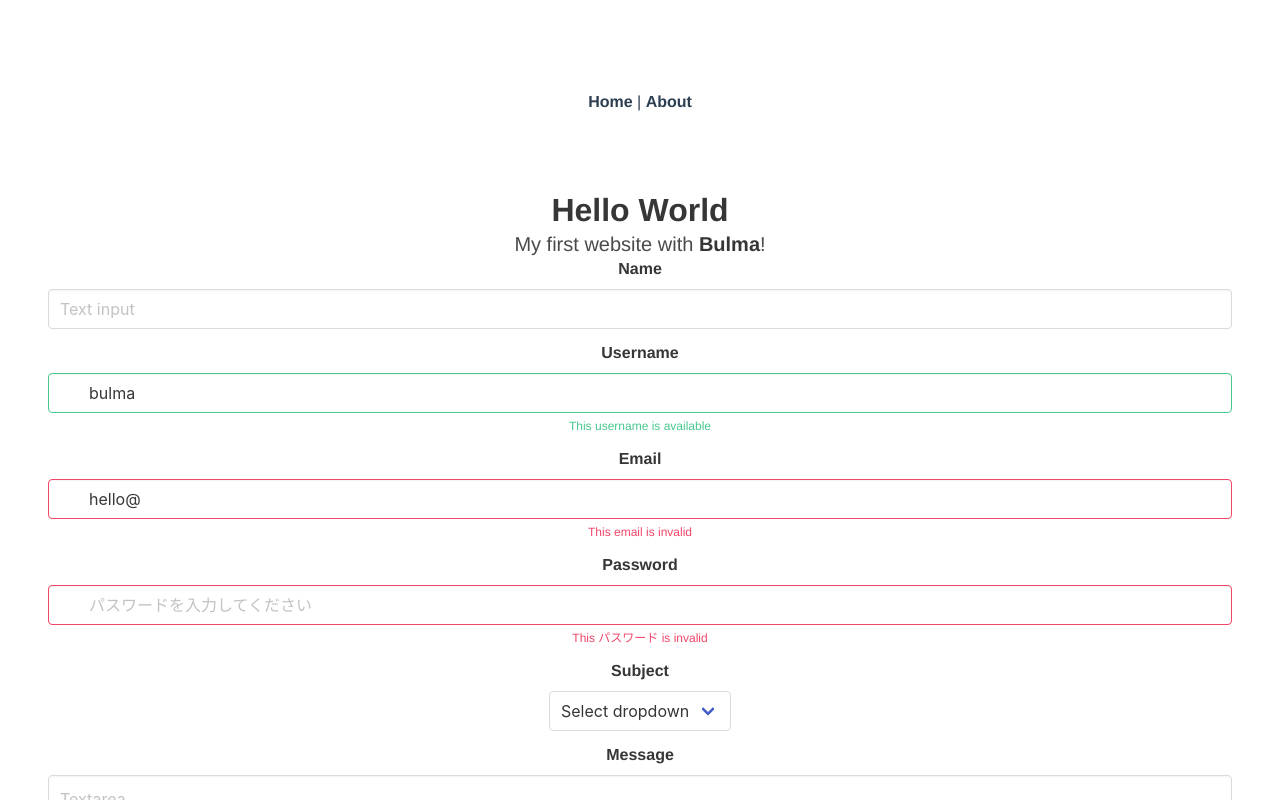
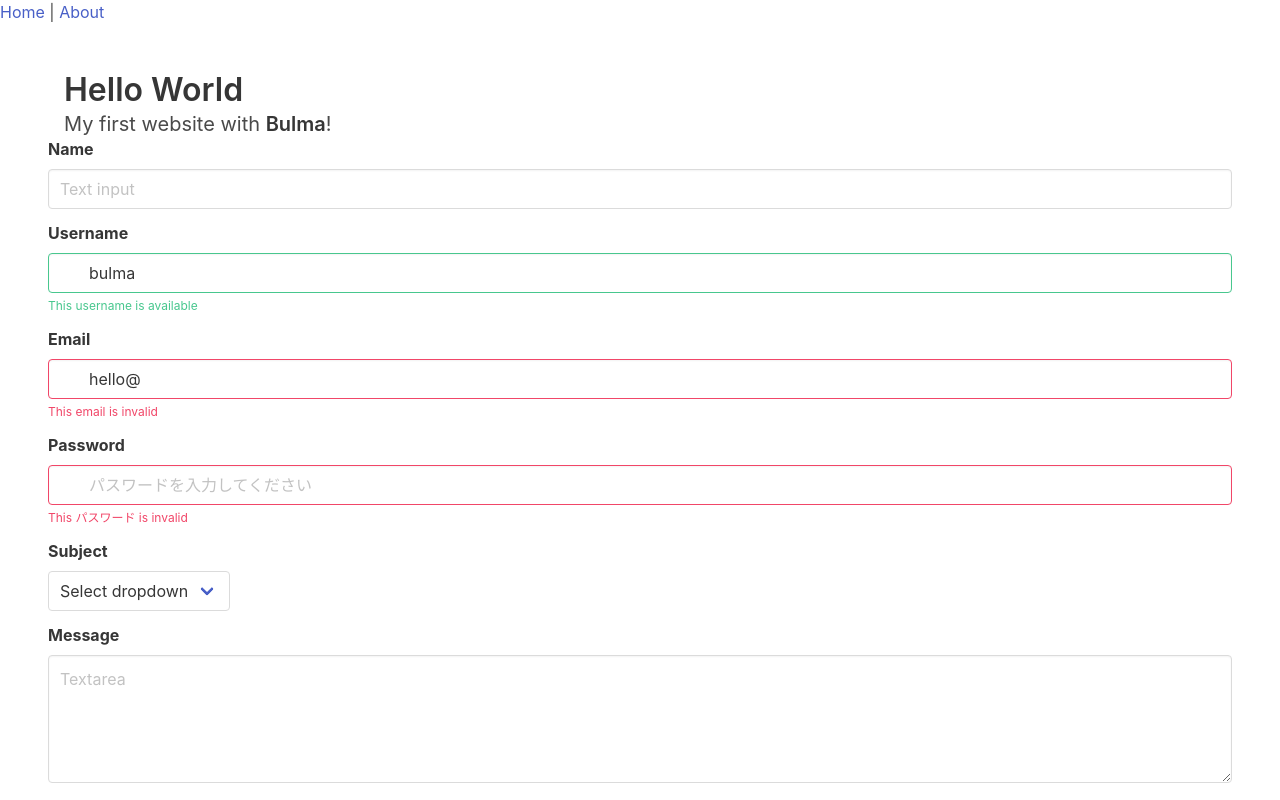
Before and after one commit to takuyanagai0213/GraphParadiseFront, a Vue app: page /user in a window 1280 px wide. Shown: the top 800 px of the page. Built offline with nearby package versions, Linux system fonts and the light colour scheme.

Commit message:
パッケージをインストールし直す

```diff
--- a/package.json
+++ b/package.json
@@ -24,9 +24,10 @@
     "eslint": "^6.7.2",
     "eslint-plugin-prettier": "^3.3.1",
     "eslint-plugin-vue": "^7.0.0",
+    "node-sass": "^6.0.1",
     "prettier": "^2.2.1",
     "sass": "^1.38.1",
-    "sass-loader": "^12.1.0",
-    "webpack": "^5.51.1"
+    "sass-loader": "^10.2.0",
+    "webpack": "^4.46.0"
   }
 }
--- a/src/App.vue
+++ b/src/App.vue
@@ -9,24 +9,24 @@
 <style lang="scss">
 @import "../node_modules/bulma/bulma.sass";
 
-#app {
-  font-family: 'Avenir', Helvetica, Arial, sans-serif;
-  -webkit-font-smoothing: antialiased;
-  -moz-osx-font-smoothing: grayscale;
-  text-align: center;
-  color: #2c3e50;
-  margin-top: 60px;
-}
-#nav {
-  padding: 30px;
-}
+// #app {
+//   font-family: 'Avenir', Helvetica, Arial, sans-serif;
+//   -webkit-font-smoothing: antialiased;
+//   -moz-osx-font-smoothing: grayscale;
+//   text-align: center;
+//   color: #2c3e50;
+//   margin-top: 60px;
+// }
+// #nav {
+//   padding: 30px;
+// }
 
-#nav a {
-  font-weight: bold;
-  color: #2c3e50;
-}
+// #nav a {
+//   font-weight: bold;
+//   color: #2c3e50;
+// }
 
-#nav a.router-link-exact-active {
-  color: #42b983;
-}
+// #nav a.router-link-exact-active {
+//   color: #42b983;
+// }
 </style>
```
Also changed, not shown: 1 other file (tests, documents, lock files or other folders).
